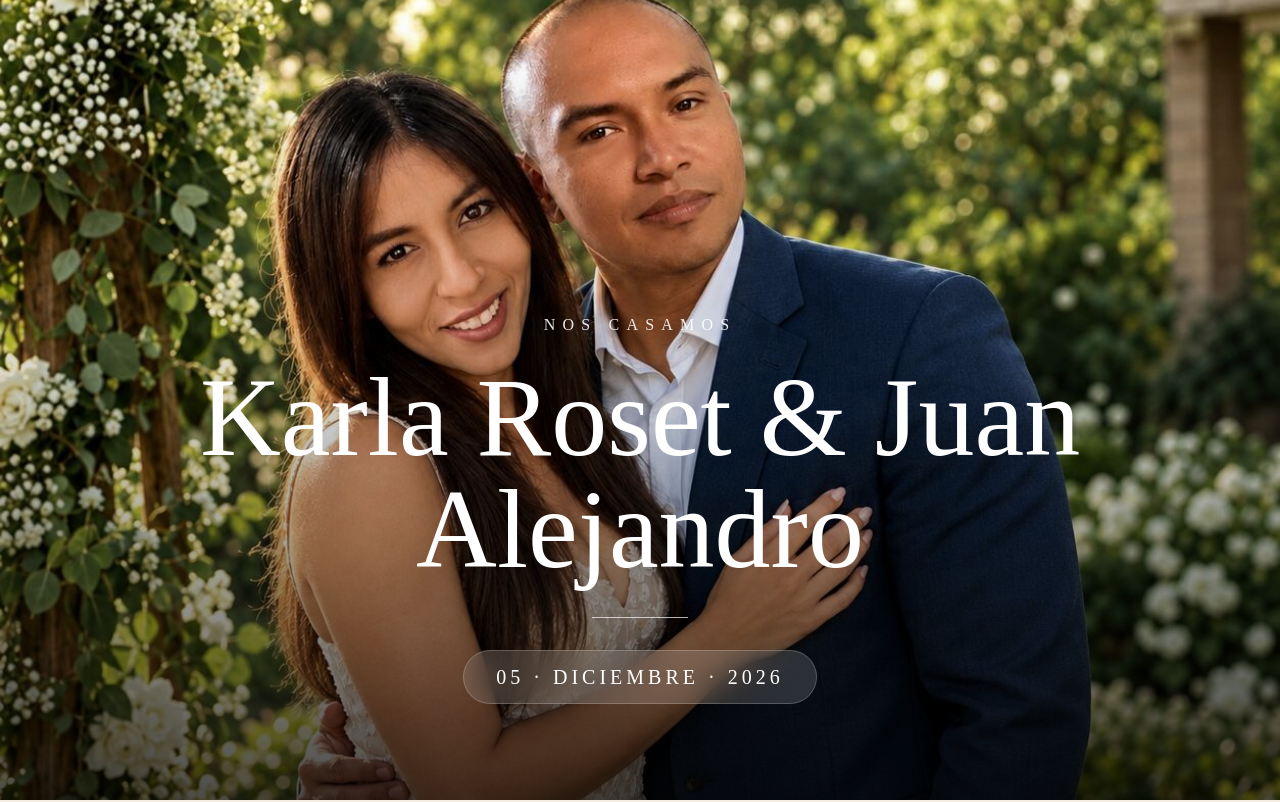
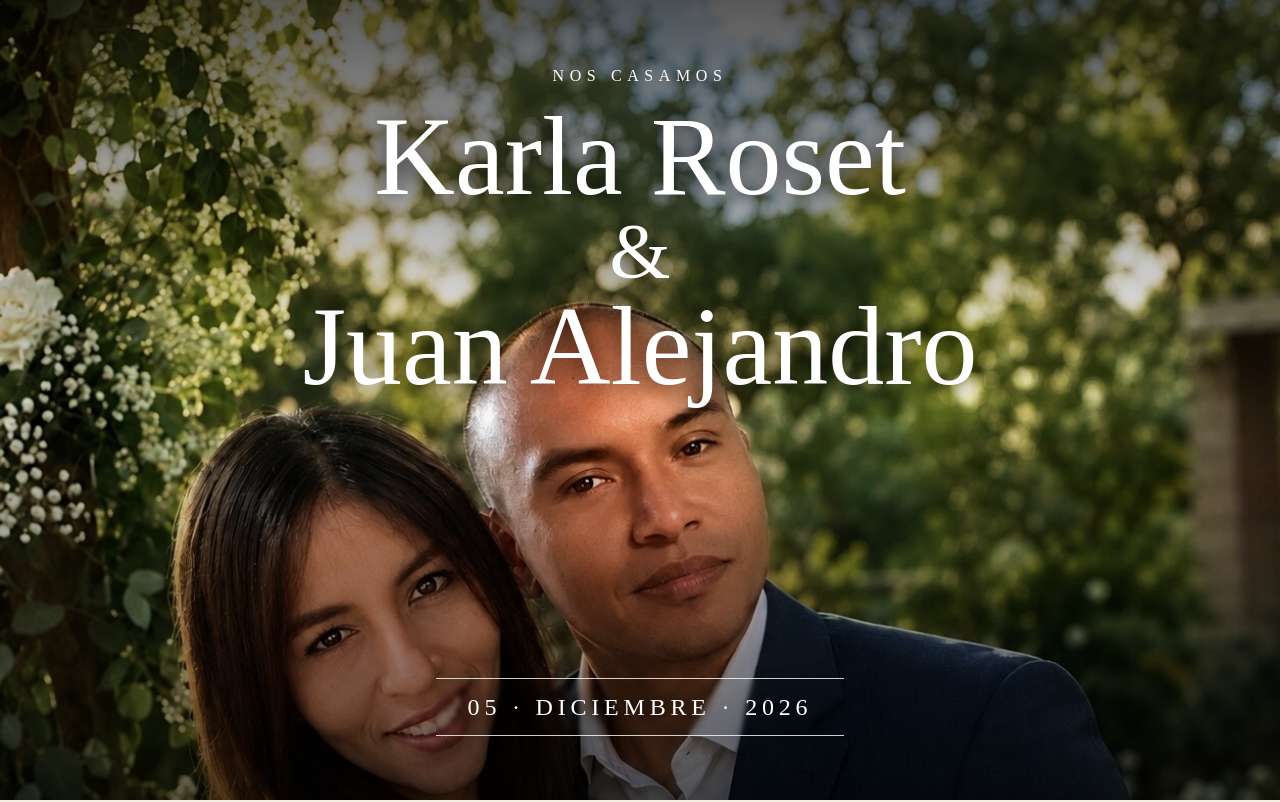
Before and after one commit to patrickespinoza/Karla-Juan, a React (Vite) app in the folder Nuestra-Boda/: page / in a window 1280 px wide. Shown: the top 802 px of the page. Built offline with nearby package versions, Linux system fonts and the light colour scheme; a web font is replaced by a local one.

Commit message:
cambio 6

```diff
--- a/Nuestra-Boda/index.html
+++ b/Nuestra-Boda/index.html
@@ -28,7 +28,7 @@
     />
     <meta
       property="og:image"
-      content="https://karla-juan.vercel.app/vista-previa.jpg?v=2"
+      content="https://karla-juan.vercel.app/foto-original-cuadrada.jpg?v=2"
     />
     <meta property="og:image:type" content="image/jpeg" />
     <meta property="og:image:width" content="1254" />
@@ -49,7 +49,7 @@
     />
     <meta
       name="twitter:image"
-      content="https://karla-juan.vercel.app/vista-previa.jpg?v=2"
+      content="https://karla-juan.vercel.app/foto-original-cuadrada.jpg?v=2"
     />
 
     <!-- Tipografías -->
--- a/Nuestra-Boda/src/portada.jsx
+++ b/Nuestra-Boda/src/portada.jsx
@@ -2,58 +2,51 @@ import React from "react";
 
 export default function Portada() {
   return (
-    <section className="relative w-full h-screen overflow-hidden">
-
-      {/* FOTO */}
+    <section className="relative h-screen min-h-[600px] w-full overflow-hidden">
+      {/* Fotografía */}
       <img
-        src="/vista-previa.jpg"
-        alt="Allison y David"
-        className="absolute inset-0 w-full h-full object-cover object-[45%_35%]"
+        src="/foto-original-cuadrada.jpg"
+        alt="Karla Roset y Juan Alejandro"
+        className="absolute inset-0 h-full w-full object-cover object-[30%_35%]"
       />
 
-      {/* Degradado para mejorar lectura */}
-      <div className="absolute inset-0 bg-gradient-to-t from-black/70 via-black/15 to-transparent"></div>
+      {/* Contraste para los textos */}
+      <div
+        className="absolute inset-0 bg-gradient-to-b from-black/65 via-transparent to-black/65"
+        aria-hidden="true"
+      />
 
-      {/* Contenido */}
-      <div className="relative z-10 h-full flex flex-col justify-end items-center text-center px-6 pb-24">
-
-        <p className="uppercase tracking-[0.45em] text-white/90 text-sm sm:text-base font-playfair mb-6">
-          Nos Casamos
+      <div className="relative z-10 flex h-full flex-col items-center justify-between px-5 pb-12 pt-12 text-center text-white sm:pb-16 sm:pt-16">
+        {/* Textos superiores */}
+        <div className="w-full max-w-4xl">
+          <p className="font-playfair text-sm uppercase tracking-[0.35em] drop-shadow-lg sm:text-base">
+            Nos casamos
           </p>
 
           <h1
             className="
               font-cursiveDancing
-            text-white
+              mt-3
               text-5xl
+              leading-[1.05]
+              drop-shadow-[0_3px_12px_rgba(0,0,0,0.8)]
               sm:text-7xl
               md:text-8xl
               lg:text-[7rem]
-            leading-none
-            drop-shadow-2xl
             "
           >
-          Karla Roset & Juan Alejandro
+            <span className="block">Karla Roset</span>
+            <span className="block text-[0.7em]">&</span>
+            <span className="block">Juan Alejandro</span>
           </h1>
+        </div>
 
-        <div className="w-24 h-px bg-white/70 my-8"></div>
-
-        <div
-          className="
-            px-8
-            py-3
-            rounded-full
-            bg-white/15
-            backdrop-blur-lg
-            border
-            border-white/20
-          "
-        >
-          <p className="font-playfair text-white text-lg sm:text-xl tracking-[0.2em] uppercase">
+        {/* Fecha inferior */}
+        <div className="border-y border-white/80 px-5 py-3 backdrop-blur-[2px] sm:px-8">
+          <p className="font-playfair text-lg font-medium uppercase tracking-[0.12em] drop-shadow-[0_2px_8px_rgba(0,0,0,0.8)] sm:text-2xl sm:tracking-[0.2em]">
             05 · Diciembre · 2026
           </p>
         </div>
-
       </div>
     </section>
   );
```
Also changed, not shown: Nuestra-Boda/public/foto-original-cuadrada.jpg (added). Lines whose indentation alone changed are shown as unchanged.
